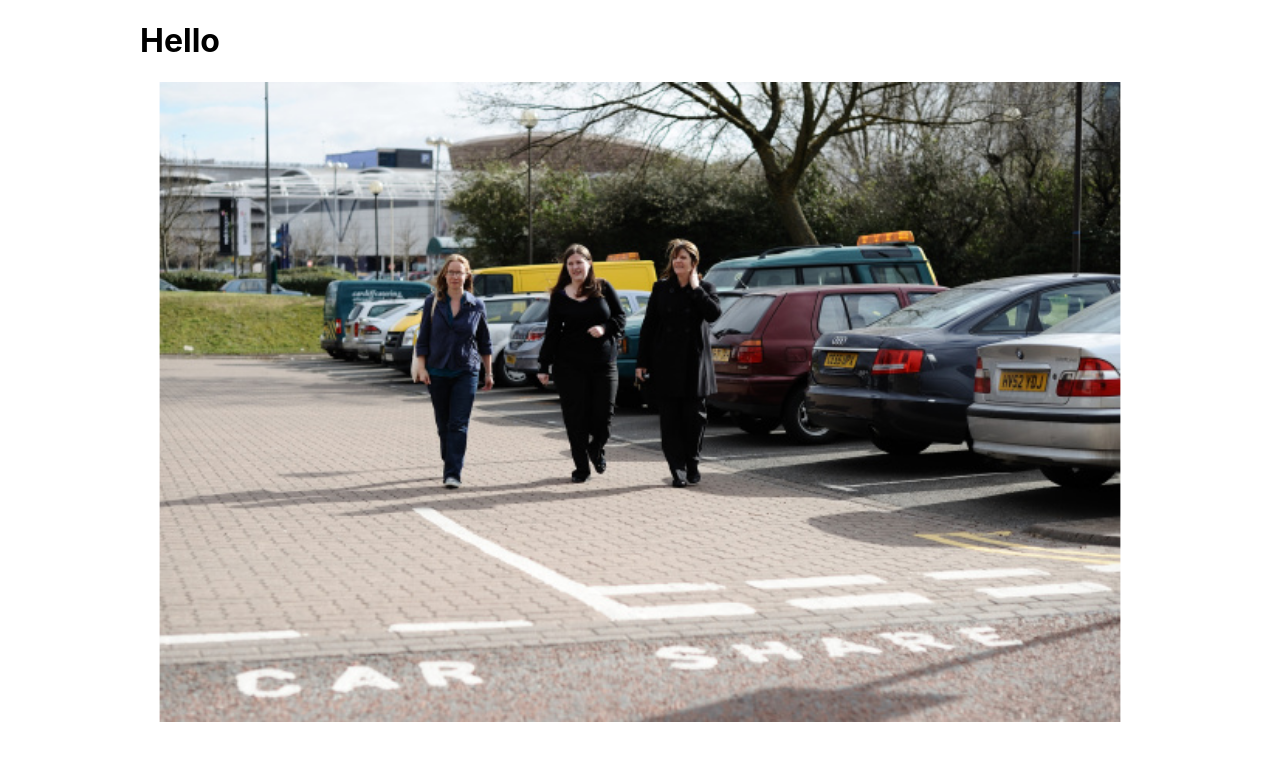
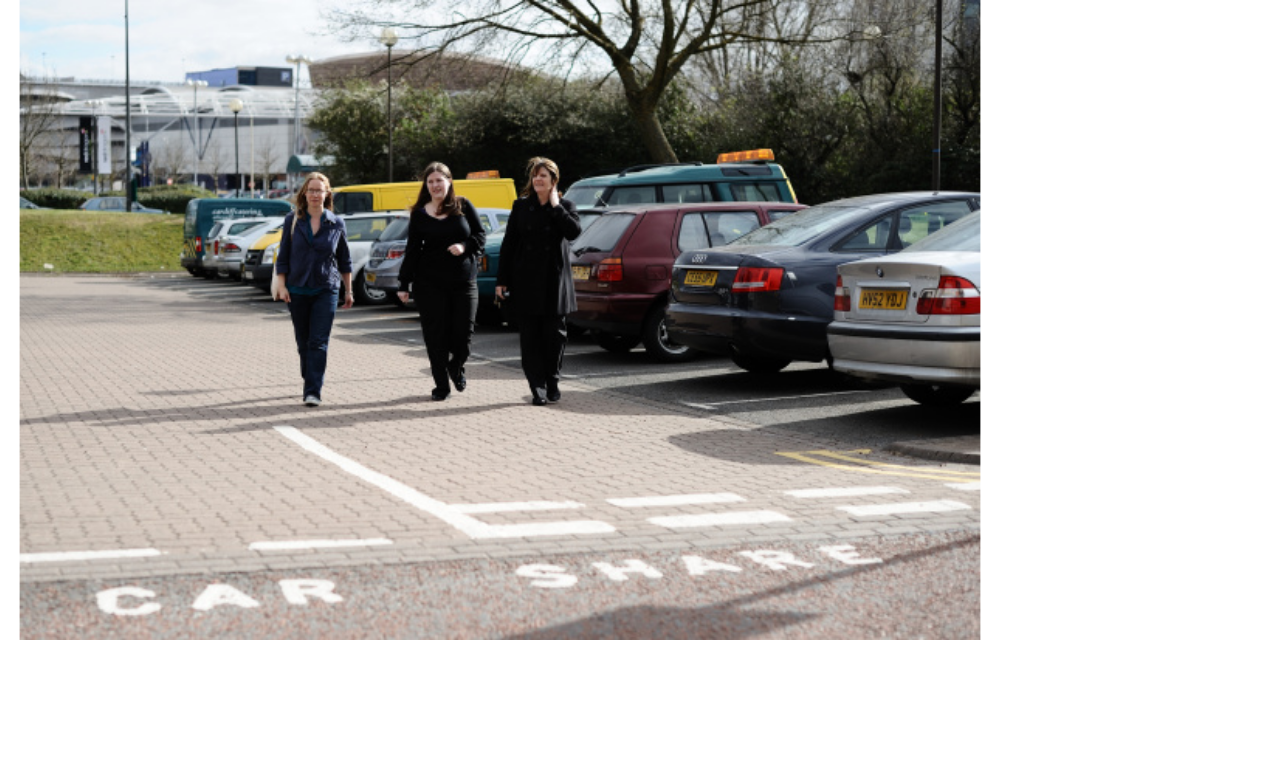
Before and after one commit to arnemahl/react-svg-zoom-example, a React (Create React App) app: page / in a window 1280 px wide. Shown: the top 760 px of the page. Built offline with nearby package versions, Linux system fonts and the light colour scheme.

Commit message:
wip: Get it to be correct when image is top left and no zoom

```diff
--- a/src/App.js
+++ b/src/App.js
@@ -4,14 +4,8 @@ import Sizer from "components/Sizer/Sizer";
 
 export default function App() {
   return (
-    <div
-      style={{
-        display: "flex",
-        justifyContent: "center"
-      }}
-    >
+    <div>
       <div style={{ width: "100%", maxWidth: "1000px" }}>
-        <h1>Hello</h1>
         <Sizer>
           <Svg />
         </Sizer>
--- a/src/components/Svg/useDrawRects.js
+++ b/src/components/Svg/useDrawRects.js
@@ -8,8 +8,8 @@ export function useDrawRects(boundingClientRect, viewBox) {
     const [viewBoxX, viewBoxY, viewBoxWidth, viewBoxHeight] = viewBox;
 
     return {
-      x: event.screenX - boundingClientRect.x,
-      y: event.screenY - boundingClientRect.y,
+      x: event.screenX,
+      y: event.screenY,
     };
   }, [boundingClientRect, viewBox]);
 
```
